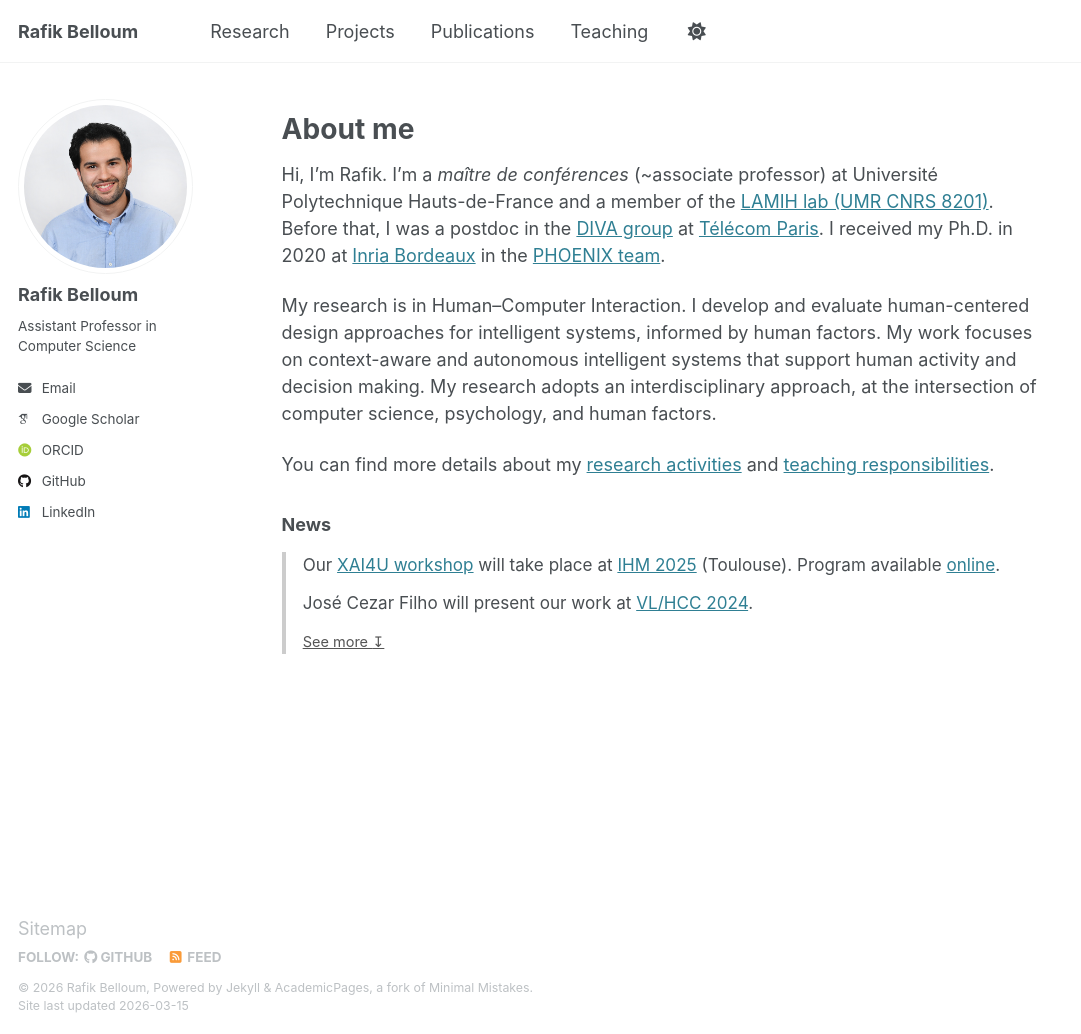
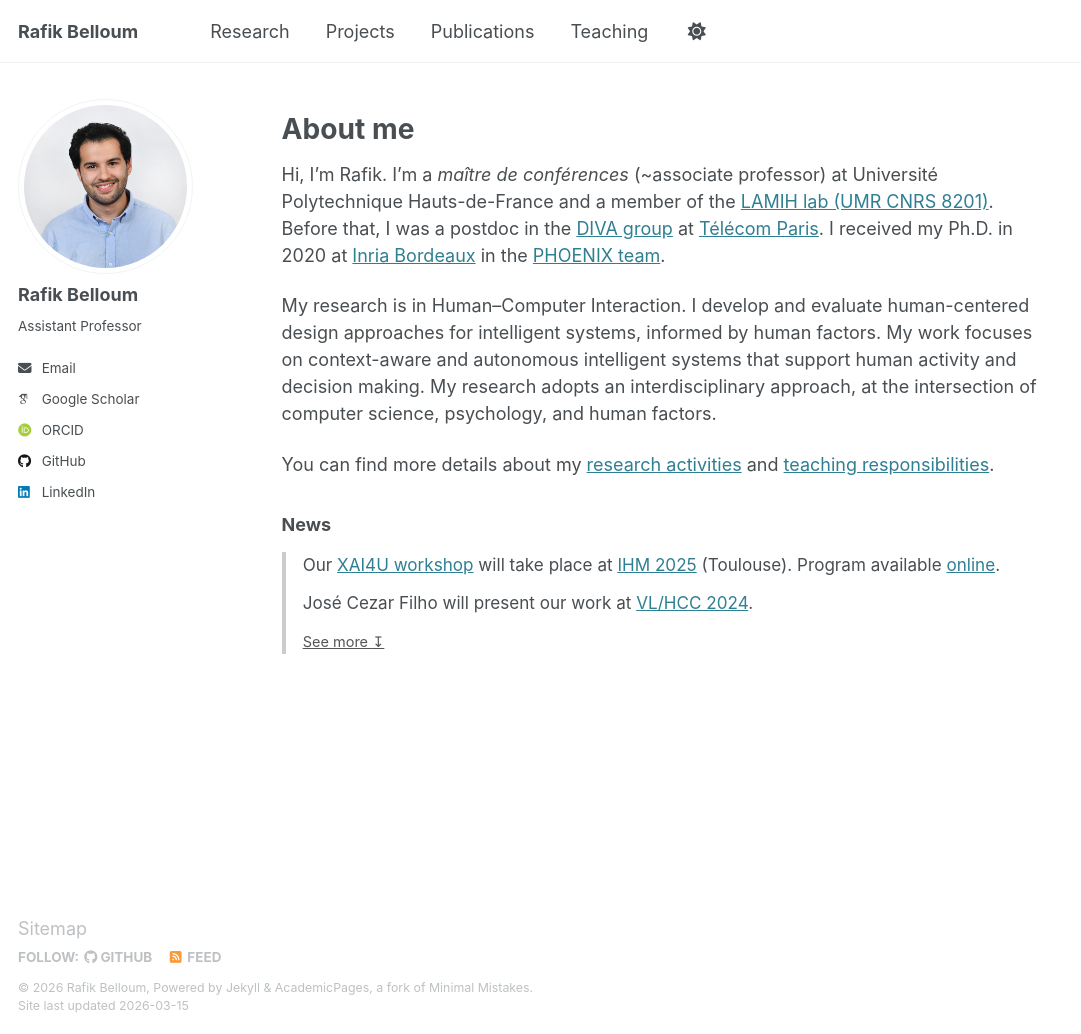
Before and after one commit to rafik-belloum/rafik-belloum.github.io, a Jekyll site: the page built from _pages/about.md, in a window 1280 px wide and 1034 px high. Shown: the whole window, without its empty margins (0-1081 px from the left). Built offline with Jekyll 4.4.1, drawn with Linux system fonts in a browser that asks for light colours; some web fonts are replaced.

Commit message:
Update _config.yml

```diff
--- a/_config.yml
+++ b/_config.yml
@@ -25,7 +25,7 @@ author:
   avatar           : "pic.jpg"
   name             : "Rafik Belloum"
   pronouns         : # example: "she/her"
-  bio              : "Assistant Professor in Computer Science"
+  bio              : "Assistant Professor"
   #location         : "Earth"
   #employer         : "Université Polytechnique des Hauts de France"
   #uri              : # URL
```
